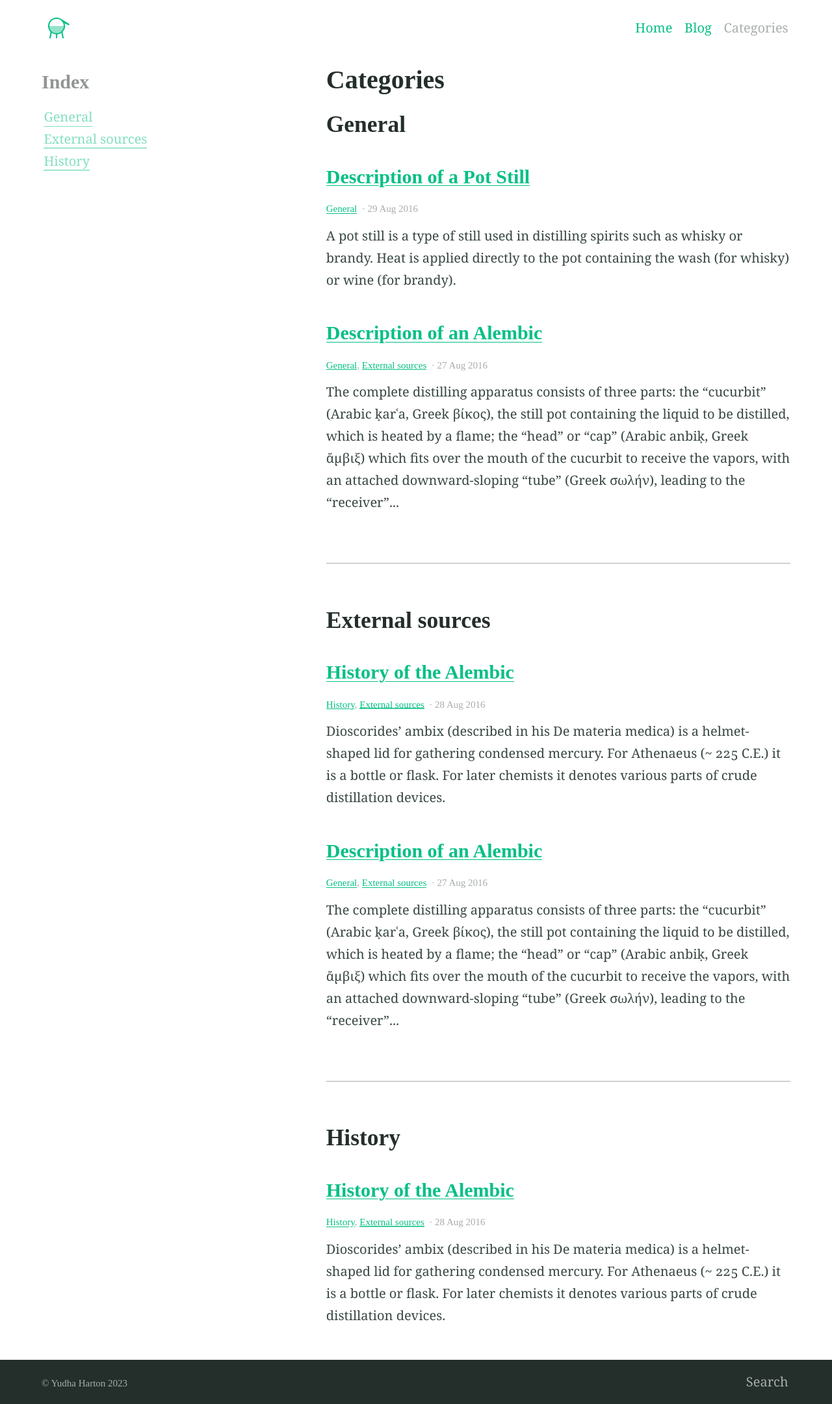
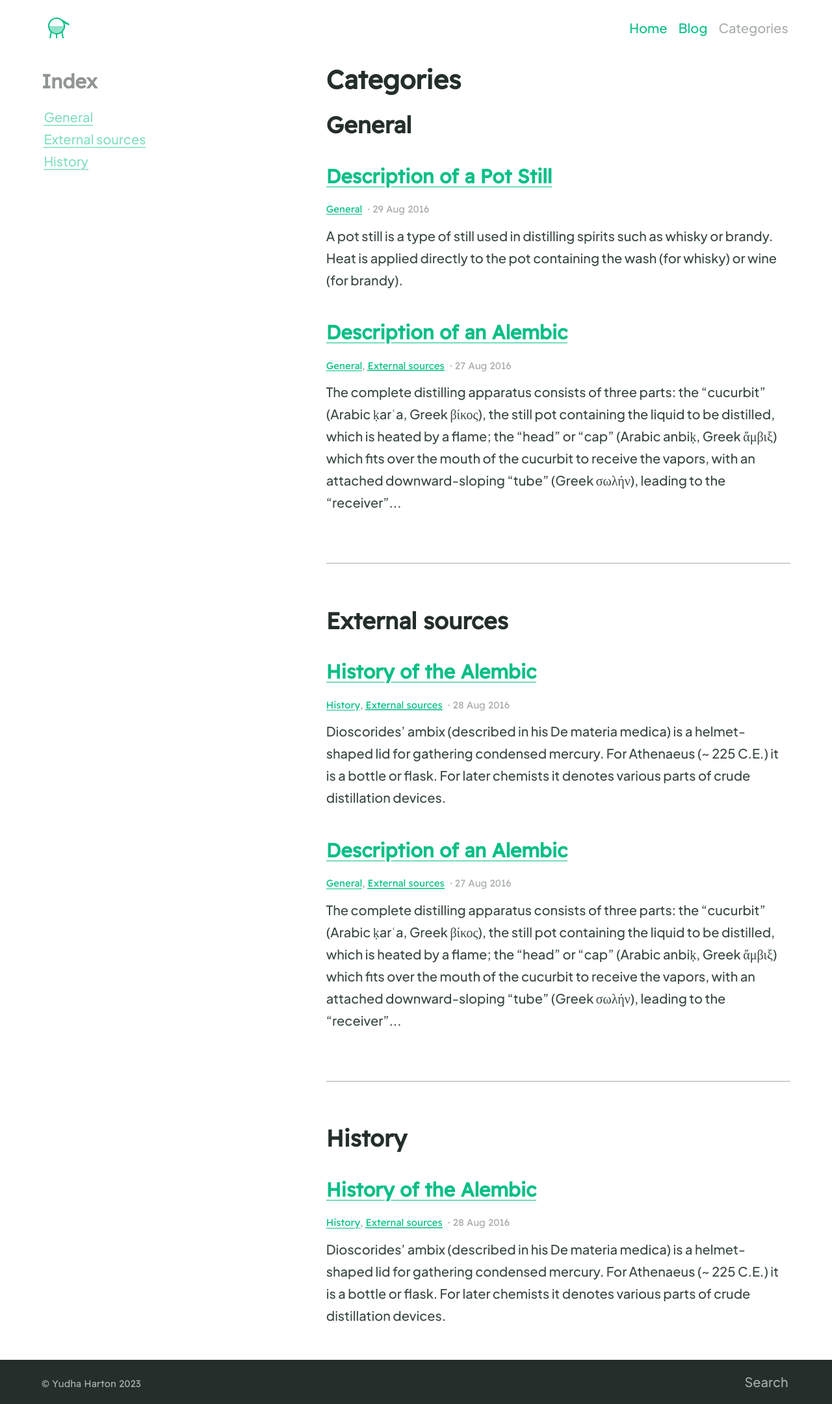
Before and after one commit to yudhaharton/yudhaharton.github.io, a Jekyll site: the page built from categories.md, in a window 1280 px wide. Shown: the whole page at 65% size. Built offline with Jekyll 4.4.1, drawn with Linux system fonts in a browser that asks for light colours.

Commit message:
Update _settings.scss

```diff
--- a/_sass/_settings.scss
+++ b/_sass/_settings.scss
@@ -15,7 +15,7 @@ $white: #ffffff !default;
 
 // Typography
 $bodytype: (
-  font-family: "Georgia, serif",
+  font-family: "Plus Jakarta Sans, serif",
   regular: 400,
   bold: 700,
   italic: italic,
@@ -23,7 +23,7 @@ $bodytype: (
 ) !default;
 
 $headingtype: (
-  font-family: '"Merriweather", serif',
+  font-family: '"Readex Pro", serif',
   regular: 400,
   bold: 700,
   cap-height: 0.75
```
